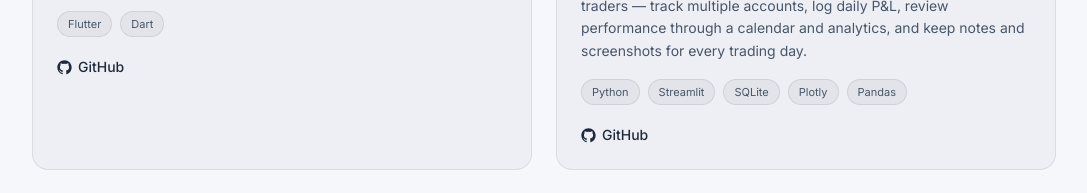
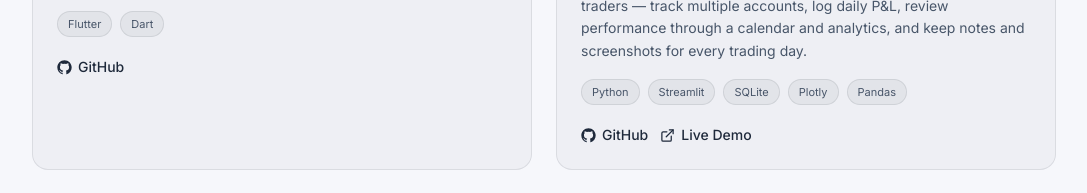
Before and after one commit to lvrl3e/Trimi-Portfolio-Website, a React (Vite) app: page / in a window 1280 px wide. Shown: the part 3640-3833 px from the top of the page, without its empty margins (96-1183 px from the left). Built offline with nearby package versions, Linux system fonts and the light colour scheme.

Commit message:
Added P&Loom live demo

```diff
--- a/src/data/projects.ts
+++ b/src/data/projects.ts
@@ -49,6 +49,7 @@ export const projects: Project[] = [
       "A trading performance journal for prop-firm and funded-account traders — track multiple accounts, log daily P&L, review performance through a calendar and analytics, and keep notes and screenshots for every trading day.",
     tech: ["Python", "Streamlit", "SQLite", "Plotly", "Pandas"],
     githubUrl: "https://github.com/lvrl3e/p-and-loom",
+    liveUrl: "https://p-and-loom.streamlit.app",
     image: "/images/covers/ploom-cover.svg",
   },
   {
```
